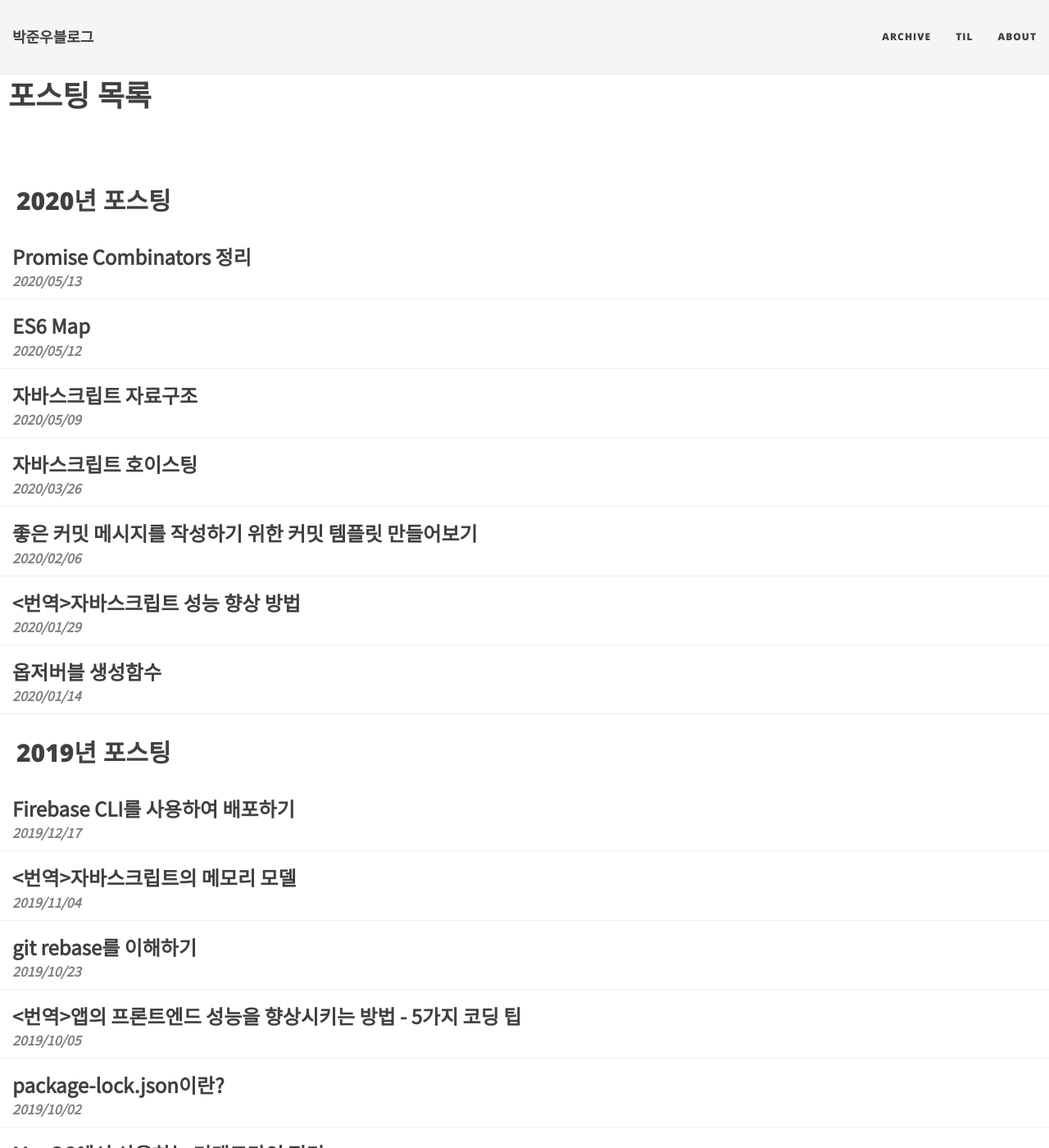
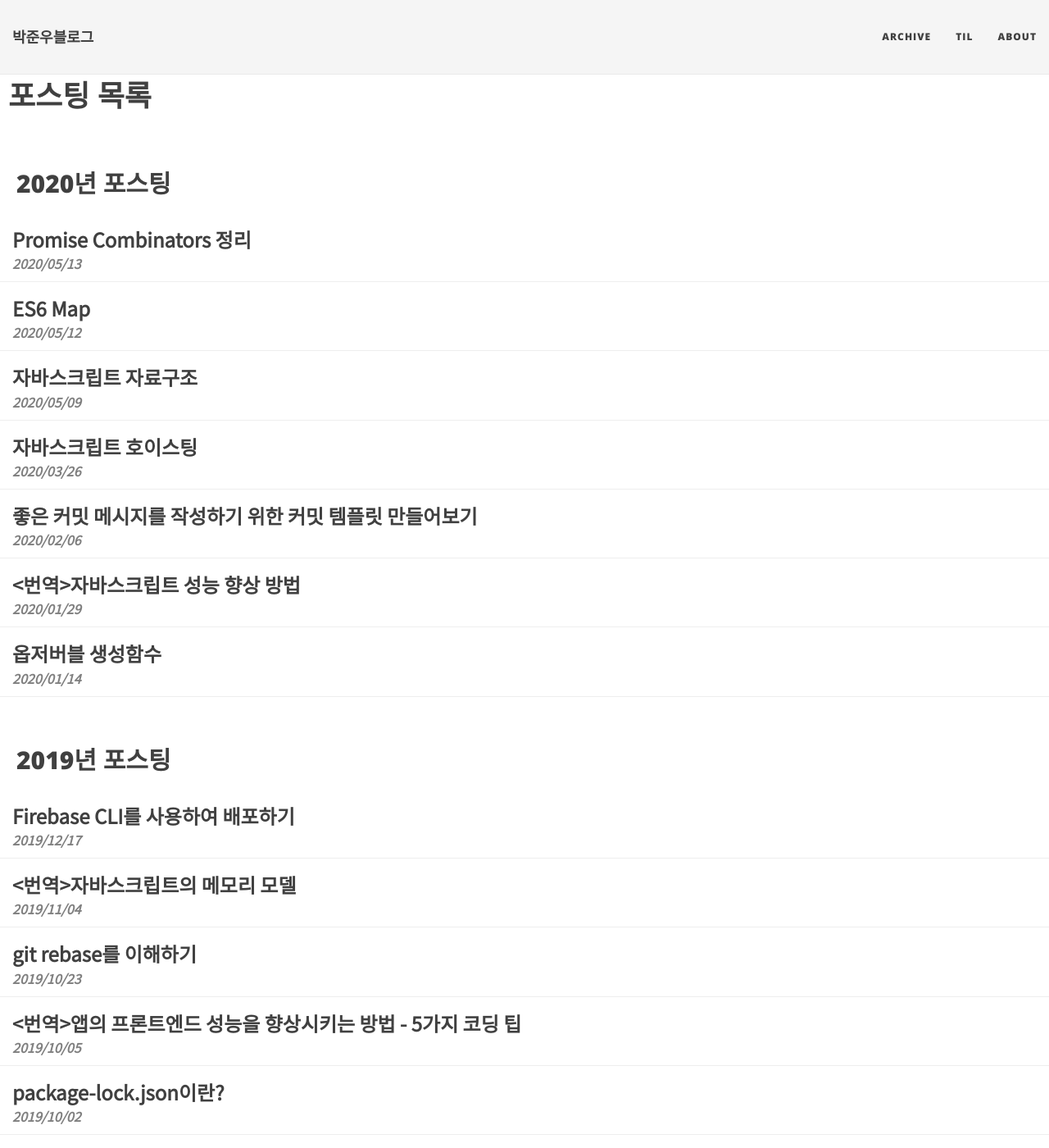
Before and after one commit to JUNWOO45/junwoo45.github.io.archived, a Jekyll site: the page built from archive.md, in a window 1280 px wide and 1400 px high. Shown: the whole window at 82% size. Built offline with Jekyll 4.4.1, drawn with Linux system fonts in a browser that asks for light colours; nearby versions of some CDN libraries.

Commit message:
style: 아카이브페이지 CSS 수정

```diff
--- a/_layouts/archive.html
+++ b/_layouts/archive.html
@@ -6,8 +6,6 @@ layout: base
 <br>
 <br>
 <h1 class="archive-title">{{ page.title }}</h1>
-<br>
-<br>
 
 <section class="posts-list">
 
--- a/css/main.css
+++ b/css/main.css
@@ -341,7 +341,7 @@ footer .theme-by {
 }
 
 .post-archive-year {
-  margin: 15px 15px 35px 5px;
+  margin: 45px 15px 35px 5px;
 }
 
 .post-preview a, .post-archive a {
```
